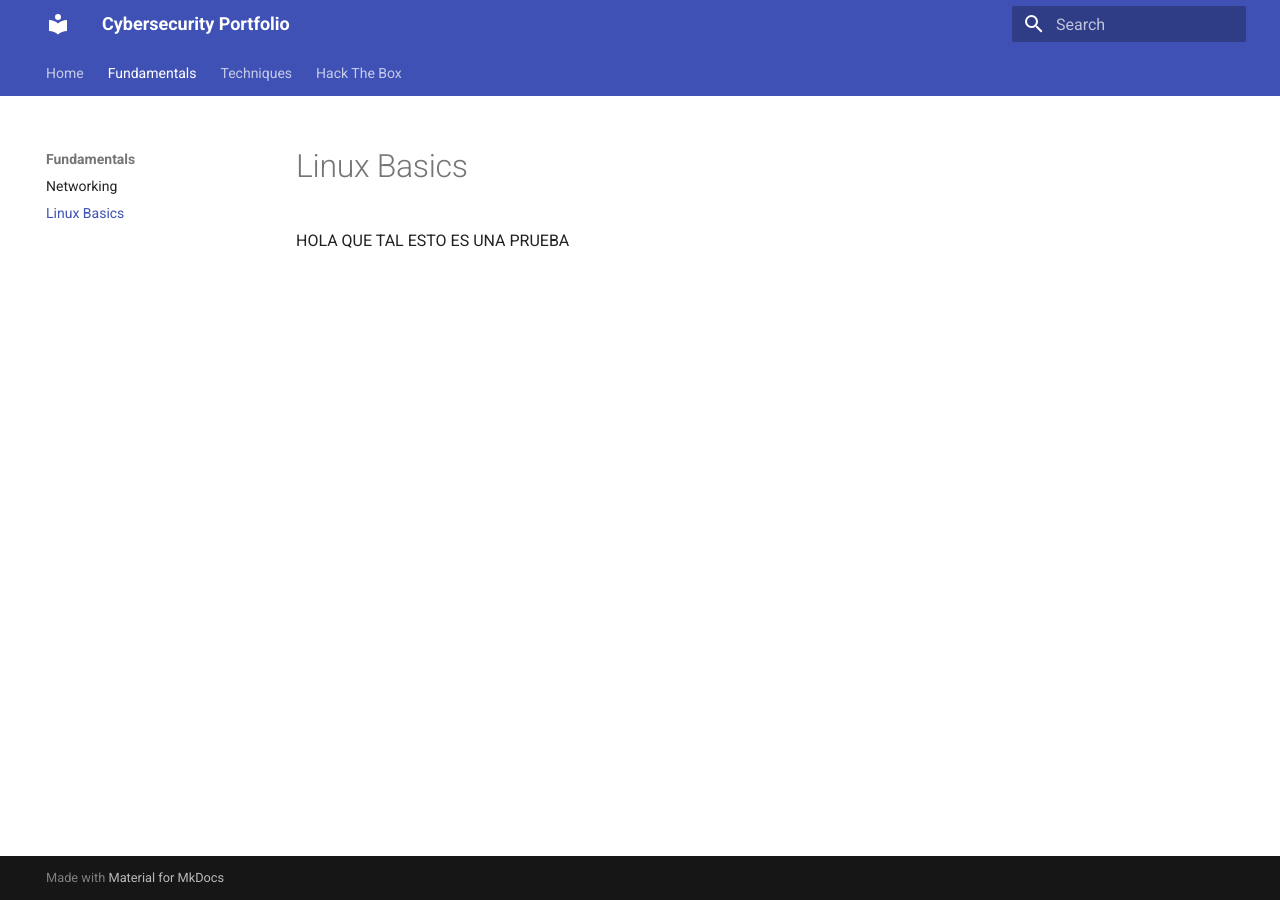
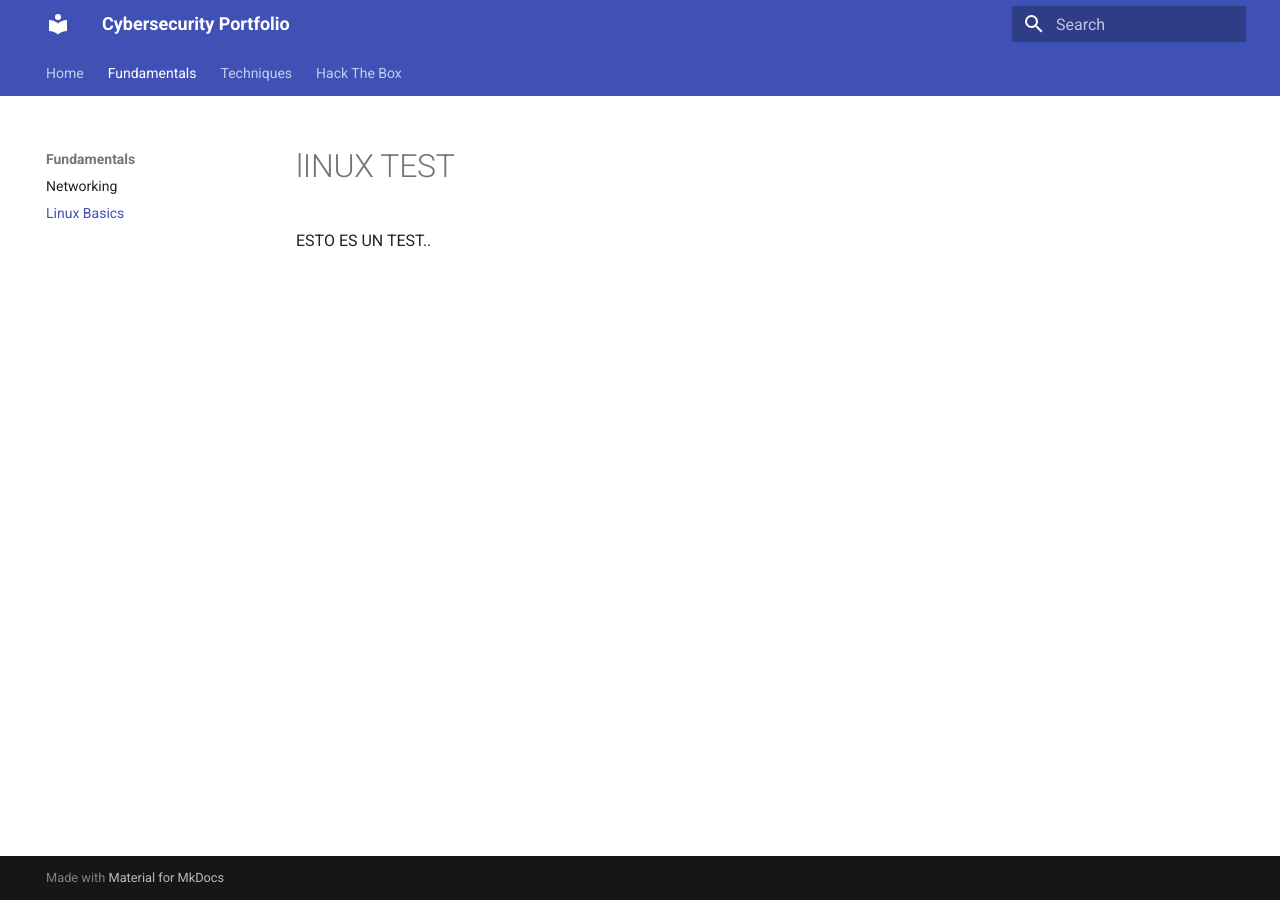
Before and after one commit to jaumeolleer/cybersec-portfolio, an MkDocs documentation site: the page built from docs/fundamentals/linux.md, in a window 1280 px wide. Built offline with MkDocs 1.6.1 and Material for MkDocs 9.7.7, drawn with Linux system fonts in a browser that asks for light colours.

Commit message:
Update linux.md

```diff
--- a/docs/fundamentals/linux.md
+++ b/docs/fundamentals/linux.md
@@ -1 +1,2 @@
-HOLA QUE TAL ESTO ES UNA PRUEBA
+# lINUX TEST
+ESTO ES UN TEST..
```
